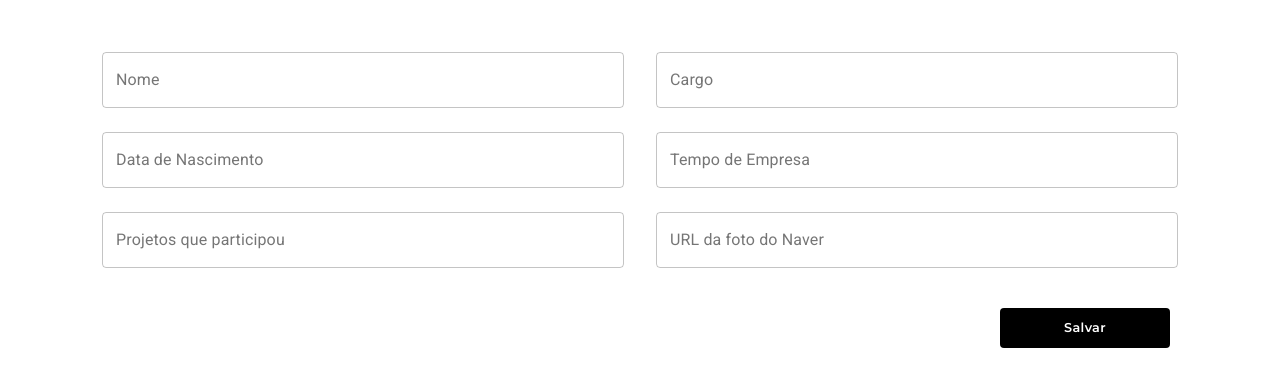
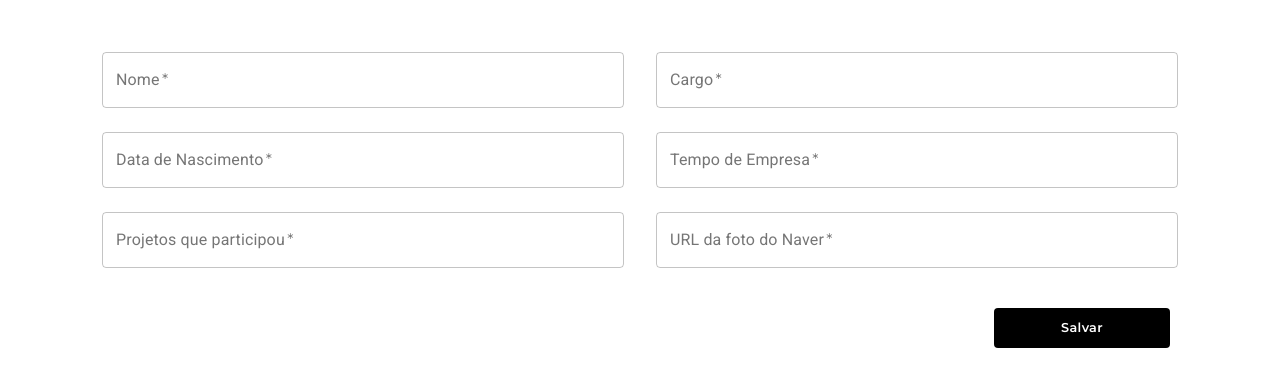
Before and after one commit to caiquebslima/nave-test, a React (Create React App) app: page /user/add in a window 1280 px wide. Shown: the part 143-530 px from the top of the page. Built offline with nearby package versions, Linux system fonts and the light colour scheme.

Commit message:
feat: added formik and yup to handle form input  handling and validation

```diff
--- a/package.json
+++ b/package.json
@@ -14,6 +14,7 @@
     "@types/react-dom": "^17.0.0",
     "axios": "^0.21.1",
     "bootstrap": "^4.6.0",
+    "formik": "^2.2.6",
     "react": "^17.0.1",
     "react-dom": "^17.0.1",
     "react-redux": "^7.2.2",
@@ -23,7 +24,8 @@
     "redux-persist": "^6.0.0",
     "sass": "^1.32.8",
     "typescript": "^4.1.2",
-    "web-vitals": "^1.0.1"
+    "web-vitals": "^1.0.1",
+    "yup": "^0.32.9"
   },
   "scripts": {
     "start": "react-scripts start",
--- a/src/components/Card/card.scss
+++ b/src/components/Card/card.scss
@@ -28,5 +28,8 @@
   }
   &__action {
     text-align: center;
+    svg {
+      cursor: pointer;
+    }
   }
 }
--- a/src/components/ModalContent/modal-content.scss
+++ b/src/components/ModalContent/modal-content.scss
@@ -58,12 +58,10 @@
           right: 0;
           bottom: initial;
         }
-        button {
-          margin-right: 0.5rem;
+        svg {
           cursor: pointer;
-          @media (max-width: 768px) {
-            transform: scale(1.5);
-          }
+          margin: 0 0.75rem;
+          transform: scale(1.3);
         }
       }
     }
--- a/src/library/api/api.client.ts
+++ b/src/library/api/api.client.ts
@@ -10,6 +10,7 @@ client.interceptors.request.use((config) => {
 
   config.headers = {
     ...config.headers,
+    'Content-Type': 'application/json',
     Authorization: `Bearer ${token}`,
   };
 
--- a/src/library/api/api.service.ts
+++ b/src/library/api/api.service.ts
@@ -11,11 +11,11 @@ export class APIServiceSingleton implements APIServiceInterface {
     email: string,
     password: string
   ): Promise<AxiosResponse> => {
-    const data = {
+    const body = {
       email: email,
       password: password,
     };
-    return await client.post('/login', data);
+    return await client.post('users/login', body);
   };
 
   public getUsers = async (): Promise<AxiosResponse> => {
@@ -42,7 +42,7 @@ export class APIServiceSingleton implements APIServiceInterface {
       project: project,
       url: photoUrl,
     };
-    return await client.post('/create', body);
+    return await client.post('/navers', body);
   };
 
   public updateUser = async (
--- a/src/pages/AddUserPage.tsx
+++ b/src/pages/AddUserPage.tsx
@@ -1,34 +1,55 @@
-import React, { useState } from 'react';
+import React from 'react';
 import { TextField, Button } from '@material-ui/core/';
 import { ArrowBackIos } from '@material-ui/icons';
+import * as yup from 'yup';
 
 import '../styles/add-user-page.scss';
 import { Header } from '../components';
 import { Link } from 'react-router-dom';
+import { APIService } from '../library';
+import { useFormik } from 'formik';
 
 // TODO: apply correct type to function component
 const AddUserPage: React.FC<any> = () => {
-  const [state, setState] = useState({
-    job_role: '',
-    admission_date: '',
-    birthdate: '',
-    project: '',
-    name: '',
-    url: '',
+  const validationSchema = yup.object({
+    name: yup.string().required('Este é um campo obrigatório'),
+    job_role: yup.string().required('Este é um campo obrigatório'),
+    birthdate: yup.string().required('Este é um campo obrigatório'),
+    admission_date: yup.string().required('Este é um campo obrigatório'),
+    project: yup.string().required('Este é um campo obrigatório'),
+    url: yup
+      .string()
+      .url('Precisa ser uma URL válida')
+      .required('Este é um campo obrigatório'),
+  });
+  const formik = useFormik({
+    initialValues: {
+      name: '',
+      job_role: '',
+      birthdate: '',
+      admission_date: '',
+      project: '',
+      url: '',
+    },
+    validationSchema: validationSchema,
+    onSubmit: async (values) => {
+      try {
+        APIService.createUser(
+          values.name,
+          values.job_role,
+          values.birthdate,
+          values.admission_date,
+          values.project,
+          values.url
+        ).then((res) => console.log(res.data));
+      } catch (e) {
+        console.log('error', e);
+      } finally {
+        console.log('user created sucessfully');
+      }
+    },
   });
 
-  const handleChange = (e: any) => {
-    const { id, value } = e.target;
-    setState((prevState) => ({
-      ...prevState,
-      [id]: value,
-    }));
-  };
-
-  const handleSubmit = (e: any) => {
-    e.preventDefault();
-    console.log(state);
-  };
   return (
     <React.Fragment>
       <Header />
@@ -42,63 +63,88 @@ const AddUserPage: React.FC<any> = () => {
           </div>
         </div>
 
-        <form className='row' onSubmit={handleSubmit}>
+        <form className='row' onSubmit={formik.handleSubmit}>
           <div className='col-md-6 p-3'>
             <TextField
-              value={state.name}
               id='name'
               label='Nome'
               variant='outlined'
               className='mb-4'
               fullWidth={true}
-              onChange={handleChange}
+              required
+              value={formik.values.name}
+              onChange={formik.handleChange}
+              error={formik.touched.name && Boolean(formik.errors.name)}
+              helperText={formik.touched.name && formik.errors.name}
             />
             <TextField
-              value={state.birthdate}
               id='birthdate'
               label='Data de Nascimento'
               variant='outlined'
               className='mb-4'
               fullWidth={true}
-              onChange={handleChange}
+              required
+              value={formik.values.birthdate}
+              onChange={formik.handleChange}
+              error={
+                formik.touched.birthdate && Boolean(formik.errors.birthdate)
+              }
+              helperText={formik.touched.birthdate && formik.errors.birthdate}
             />
             <TextField
-              value={state.project}
               id='project'
               label='Projetos que participou'
               variant='outlined'
               className='mb-4'
               fullWidth={true}
-              onChange={handleChange}
+              required
+              value={formik.values.project}
+              onChange={formik.handleChange}
+              error={formik.touched.project && Boolean(formik.errors.project)}
+              helperText={formik.touched.project && formik.errors.project}
             />
           </div>
           <div className='col-md-6 p-3'>
             <TextField
-              value={state.job_role}
               id='job_role'
               label='Cargo'
               variant='outlined'
               className='mb-4'
               fullWidth={true}
-              onChange={handleChange}
+              required
+              value={formik.values.job_role}
+              onChange={formik.handleChange}
+              error={formik.touched.job_role && Boolean(formik.errors.job_role)}
+              helperText={formik.touched.job_role && formik.errors.job_role}
             />
             <TextField
-              value={state.admission_date}
               id='admission_date'
               label='Tempo de Empresa'
               variant='outlined'
               className='mb-4'
               fullWidth={true}
-              onChange={handleChange}
+              required
+              value={formik.values.admission_date}
+              onChange={formik.handleChange}
+              error={
+                formik.touched.admission_date &&
+                Boolean(formik.errors.admission_date)
+              }
+              helperText={
+                formik.touched.admission_date && formik.errors.admission_date
+              }
             />
             <TextField
-              value={state.url}
               id='url'
               label='URL da foto do Naver'
               variant='outlined'
               className='mb-4'
               fullWidth={true}
-              onChange={handleChange}
+              required
+              value={formik.values.url}
+              onChange={formik.handleChange}
+              error={formik.touched.url && Boolean(formik.errors.url)}
+              helperText={formik.touched.url && formik.errors.url}
             />
           </div>
           <Button type='submit' className=' nave-button mb-4 mr-4'>
--- a/src/pages/LoginPage.tsx
+++ b/src/pages/LoginPage.tsx
@@ -1,25 +1,40 @@
-import React, { useState } from 'react';
+import React from 'react';
 import { TextField, Button } from '@material-ui/core/';
+import * as yup from 'yup';
+import { useFormik } from 'formik';
 
 import { NaveLogo } from '../assets';
 import '../styles/login-page.scss';
+import { APIService } from '../library';
 
 // TODO: apply correct type to function component
 const LoginPage: React.FC<any> = () => {
-  const [state, setState] = useState({ email: '', password: '' });
+  const validationSchema = yup.object({
+    email: yup
+      .string()
+      .email('Insira um e-mail válido')
+      .required('Email é obrigatório'),
+    password: yup.string().required('Senha é obrigatória'),
+  });
 
-  const handleChange = (e: any) => {
-    const { id, value } = e.target;
-    setState((prevState) => ({
-      ...prevState,
-      [id]: value,
-    }));
-  };
-
-  const handleSubmit = (e: any) => {
-    e.preventDefault();
-    console.log(state);
-  };
+  const formik = useFormik({
+    initialValues: {
+      email: '',
+      password: '',
+    },
+    validationSchema: validationSchema,
+    onSubmit: async (values) => {
+      try {
+        APIService.login(values.email, values.password).then((res) =>
+          console.log(res.data)
+        );
+      } catch (e) {
+        console.log('error', e);
+      } finally {
+        console.log('userhas logged in succesfully');
+      }
+    },
+  });
 
   return (
     <main className='container login'>
@@ -27,30 +42,31 @@ const LoginPage: React.FC<any> = () => {
         <figure>
           <NaveLogo />
         </figure>
-        <form onSubmit={handleSubmit}>
+        <form onSubmit={formik.handleSubmit}>
           <TextField
-            value={state.email}
             id='email'
             label='E-mail'
             variant='outlined'
             className='input-spacing'
-            fullWidth={true}
-            onChange={handleChange}
+            fullWidth
+            value={formik.values.email}
+            onChange={formik.handleChange}
+            error={formik.touched.email && Boolean(formik.errors.email)}
+            helperText={formik.touched.email && formik.errors.email}
           />
           <TextField
-            value={state.password}
             id='password'
             label='Senha'
             variant='outlined'
             className='input-spacing'
-            fullWidth={true}
-            onChange={handleChange}
+            type='password'
+            fullWidth
+            value={formik.values.password}
+            onChange={formik.handleChange}
+            error={formik.touched.password && Boolean(formik.errors.password)}
+            helperText={formik.touched.password && formik.errors.password}
           />
-          <Button
-            type='submit'
-            className='input-spacing nave-button'
-            fullWidth={true}
-          >
+          <Button type='submit' className='input-spacing nave-button' fullWidth>
             Entrar
           </Button>
         </form>
--- a/src/styles/index.scss
+++ b/src/styles/index.scss
@@ -21,6 +21,18 @@ a {
 a.nave-button {
   background: #000;
   color: #fff;
+  text-transform: capitalize;
+  min-width: 176px;
+  &:hover {
+    background: #000;
+    color: #fff;
+  }
+}
+.nave-button.MuiButton-root {
+  background: #000;
+  color: #fff;
+  text-transform: capitalize;
+  min-width: 176px;
   &:hover {
     background: #000;
     color: #fff;
```
Also changed, not shown: src/components/ActionButton/ActionButton.tsx (+13 -6 lines), 1 other file (tests, documents, lock files or other folders).
